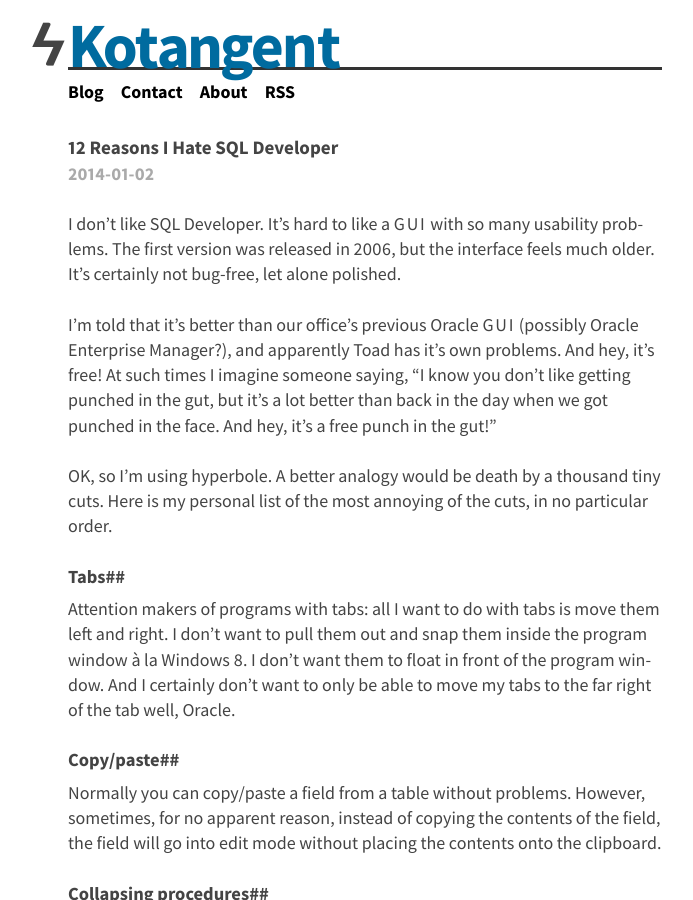
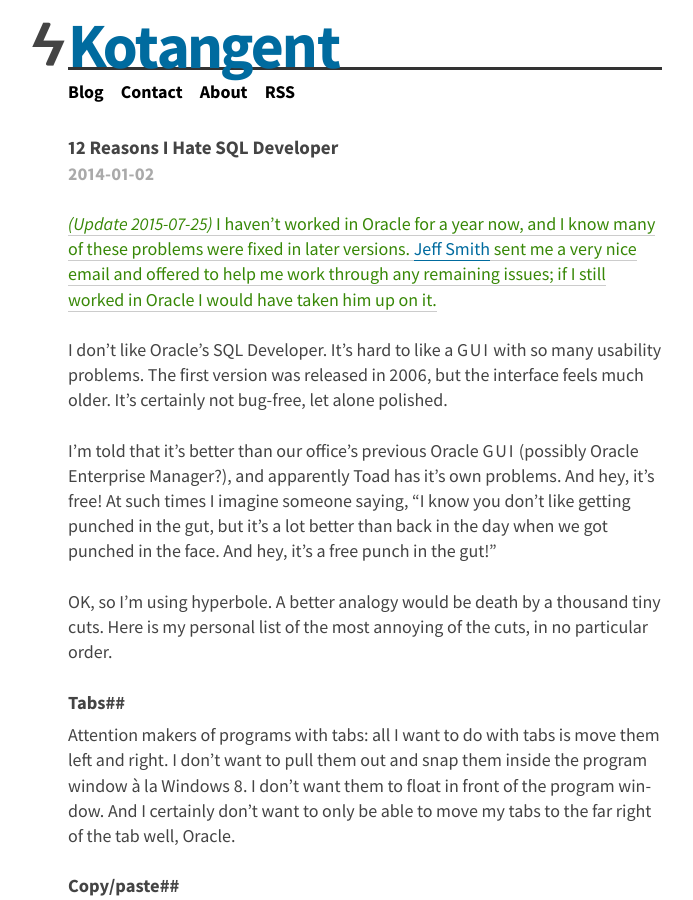
Before and after one commit to briankoser/kotangent-jekyll, a Jekyll site: the page built from _posts/2014-01-02-12-reasons-i-hate-sql-developer.md, in a window 1280 px wide and 900 px high. Shown: the whole window, without its empty margins (275-968 px from the left). Built offline with Jekyll 4.4.1, drawn with Linux system fonts in a browser that asks for light colours.

Commit message:
Update 12 reasons post

```diff
--- a/_posts/2014-01-02-12-reasons-i-hate-sql-developer.md
+++ b/_posts/2014-01-02-12-reasons-i-hate-sql-developer.md
@@ -4,7 +4,9 @@
 tags: programming oracle
 ---
 
-I don’t like SQL Developer. It’s hard to like a <abbr>GUI</abbr> with so many usability problems. The first version was released in 2006, but the interface feels much older. It’s certainly not bug-free, let alone polished.
+<ins datetime="2015-07-25">I haven’t worked in Oracle for a year now, and I know many of these problems were fixed in later versions. [Jeff Smith](http://www.thatjeffsmith.com/about/) sent me a very nice email and offered to help me work through any remaining issues; if I still worked in Oracle I would have taken him up on it.</ins>
+
+I don’t like Oracle’s SQL Developer. It’s hard to like a <abbr>GUI</abbr> with so many usability problems. The first version was released in 2006, but the interface feels much older. It’s certainly not bug-free, let alone polished.
 
 I’m told that it’s better than our office’s previous Oracle <abbr>GUI</abbr> (possibly Oracle Enterprise Manager?), and apparently Toad has it’s own problems. And hey, it’s free! At such times I imagine someone saying, “I know you don’t like getting punched in the gut, but it’s a lot better than back in the day when we got punched in the face. And hey, it’s a free punch in the gut!”
 
```
